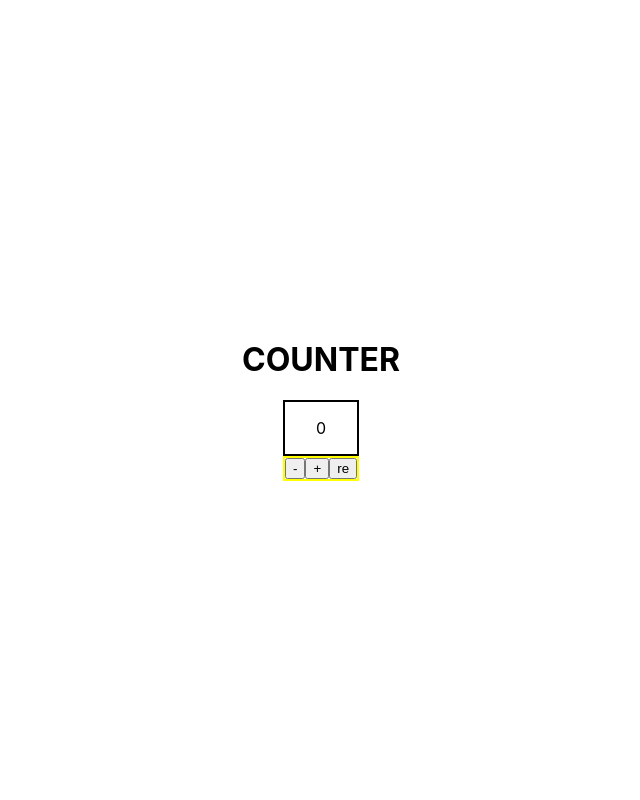
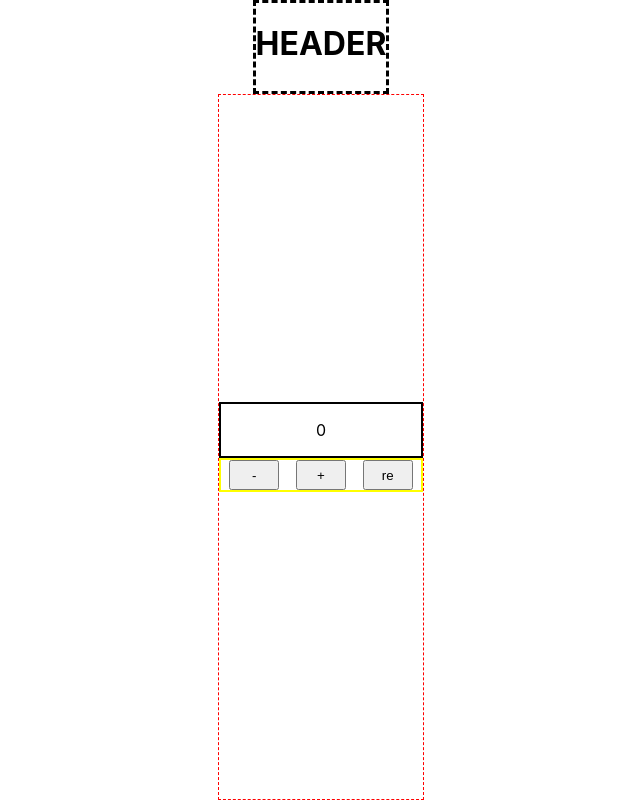
Before and after one commit to buldar/ReCounter, a React (Create React App) app: page / in a window 1280 px wide. Shown: the whole page, without its empty margins (319-959 px from the left). Built offline with nearby package versions, Linux system fonts and the light colour scheme.

Commit message:
added some CSS

```diff
--- a/src/App.css
+++ b/src/App.css
@@ -4,17 +4,25 @@
     display: flex;
     flex-direction: column;
     align-items: center;
-    justify-content: center;
+
+
 
 
 }
 
 .Header {
+    height: 100px;
+    border: dashed black;
 
 
 }
 
 .Counter {
+    height: 100%;
+    border: dashed red 1px;
+    display: flex;
+    flex-direction: column;
+    justify-content: center;
 
 
 }
@@ -22,6 +30,7 @@
 .Display {
     border: solid black 2px;
     text-align: center;
+    width: 200px;
 
 
 }
@@ -31,3 +40,8 @@
     justify-content: space-around;
     border: solid yellow 2px;
 }
+
+.Functions button {
+    width: 50px;
+    height: 30px;
+}
--- a/src/App.tsx
+++ b/src/App.tsx
@@ -2,37 +2,42 @@ import React, {useState} from 'react';
 import './App.css';
 
 
-
 function App() {
 
-    let [value, setValue] = useState<number>(0)
+    const errors = {
+        wrongOptions: 'Wrong options'
+    }
+
+    let [value, setValue] = useState(0)
 
     const increaseValue = () => {
-        setValue(value+1)
+        setValue(value + 1)
     }
 
     const decreaseValue = () => {
-        setValue(value-1)
+        setValue(value - 1)
     }
 
     const restart = () => {
         setValue(0)
     }
 
-    let [options, setOptions] = useState({min:0, max:0})
+    let [options, setOptions] = useState({min: -5, max: 5})
+
+    let [menu, setMenu] = useState(true)
 
     return (
         <div className="App">
             <div className='Header'>
-                <h1>COUNTER</h1>
+                <h1>HEADER</h1>
             </div>
             <div className='Counter'>
                 <div className='Display'>
                     <p>{value}</p>
                 </div>
                 <div className='Functions'>
-                    <button onClick={decreaseValue}>-</button>
-                    <button onClick={increaseValue}>+</button>
+                    <button disabled={value === options.min} onClick={decreaseValue}>-</button>
+                    <button disabled={value === options.max} onClick={increaseValue}>+</button>
                     <button onClick={restart}>re</button>
                 </div>
             </div>
```
